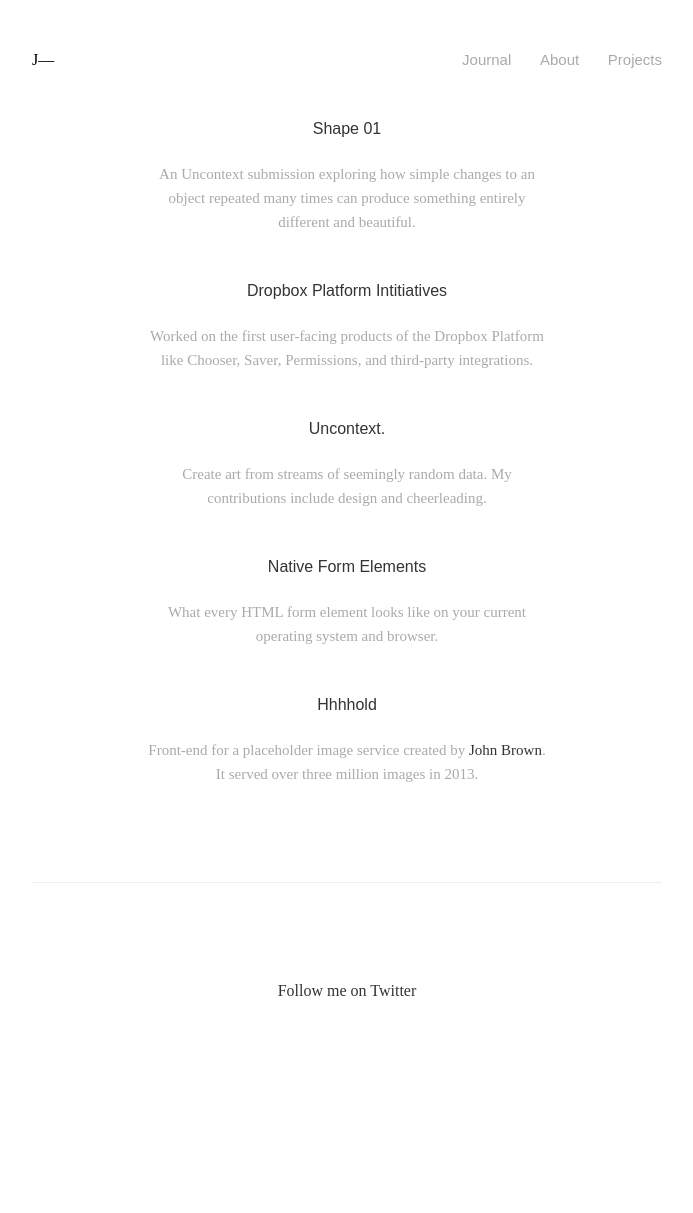
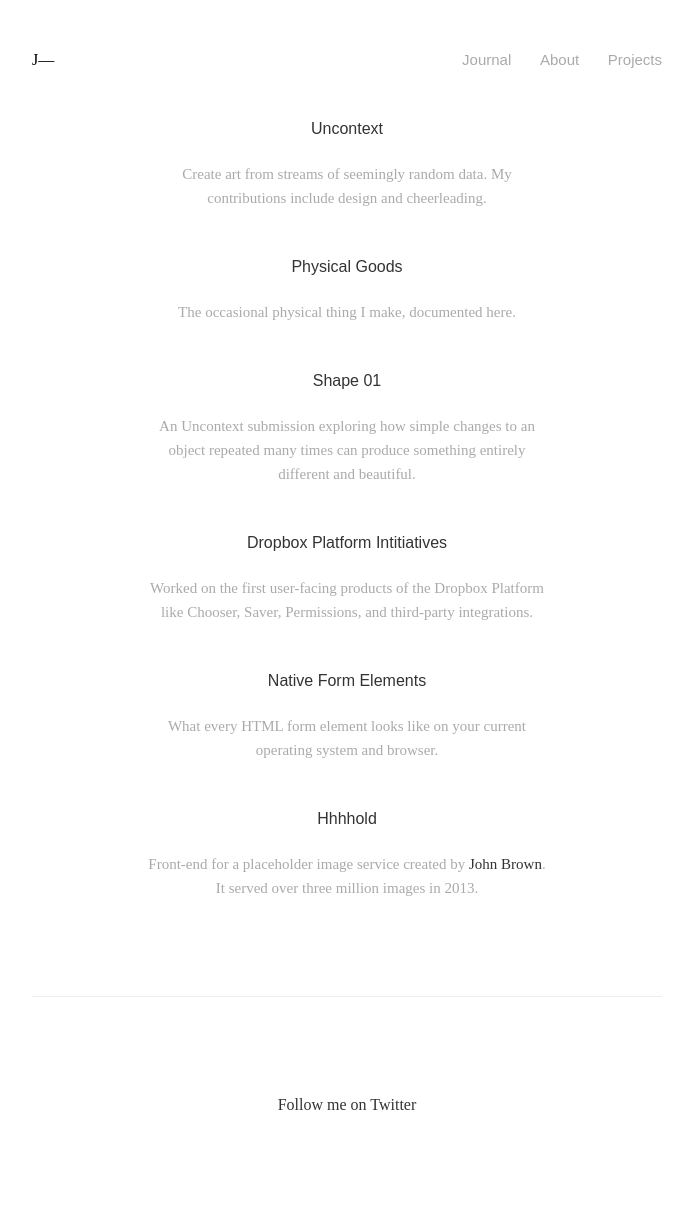
Before and after one commit to joshuajenkins/joshuajenkins.github.io, a Jekyll site: the page built from projects/index.html, in a window 1280 px wide. Shown: the whole page, without its empty margins (293-986 px from the left). Built offline with Jekyll 4.4.1, drawn with Linux system fonts in a browser that asks for light colours; some web fonts are replaced; before the commit the page ends 1099 px from its top, so only the background shows below that.

Commit message:
Blowing myself for days

```diff
--- a/_layouts/default.html
+++ b/_layouts/default.html
@@ -12,7 +12,11 @@
             <link rel="stylesheet" href="{{ css }}" />
         {% endfor %}
     </head>
+    {% if page.special_page_class %}
+    <body class="{{ page.special_page_class }}">
+    {% else %}
     <body>
+    {% endif %}
 
         <section id="wrapper">
             <header>
--- /dev/null
+++ b/_layouts/physical.html
@@ -0,0 +1,6 @@
+---
+layout: default
+---
+<section class="section physical-section">
+  {{ content }}
+</section>
--- a/projects/index.html
+++ b/projects/index.html
@@ -3,6 +3,16 @@ layout: projects
 title:  "Projects"
 date:   2014-04-20 20:17:32
 ---
+
+<div class="project">
+  <h2><a href="http://www.uncontext.com" title="Uncontext.">Uncontext</a></h2>
+  <p>Create art from streams of seemingly random data. My contributions include design and cheerleading.</p>
+</div>
+
+<div class="project">
+  <h2><a href="/physical">Physical Goods</a></h2>
+  <p>The occasional physical thing I make, documented here.</p>
+</div>
 
 <div class="project">
   <h2><a href="http://www.uncontext.com/literature/shape" title="Uncontext Shape">Shape 01</a></h2>
@@ -12,11 +22,6 @@ date:   2014-04-20 20:17:32
 <div class="project">
 	<h2><a href="http://dropbox.com/developers" title="Dropbox Platform">Dropbox Platform Intitiatives</a></h2>
 	<p>Worked on the first user-facing products of the Dropbox Platform like Chooser, Saver, Permissions, and third-party integrations.</p>
-</div>
-
-<div class="project">
-  <h2><a href="http://www.uncontext.com" title="Uncontext.">Uncontext.</a></h2>
-  <p>Create art from streams of seemingly random data. My contributions include design and cheerleading.</p>
 </div>
 
 <div class="project">
--- a/src/scss/_helpers.scss
+++ b/src/scss/_helpers.scss
@@ -5,3 +5,8 @@
     clear: both;
   }
 }
+
+%inner {
+  max-width: $width-paragraph;
+  margin: 0 auto;
+}
--- a/src/scss/_journal.scss
+++ b/src/scss/_journal.scss
@@ -147,6 +147,10 @@ article {
   }
 }
 
+.gold #journal-footer .inside {
+  border-color: rgb(0,0,0);
+}
+
 @media screen and (max-width: 500px) {
 
   article .image img {
```
Also changed, not shown: physical/index.html (added, +17 -0 lines), src/scss/_header.scss (+10 -0 lines), src/scss/_section.scss (added, +26 -0 lines), src/scss/main.scss (+16 -2 lines), css/main.css, img/projects/lamp.jpg (added).
